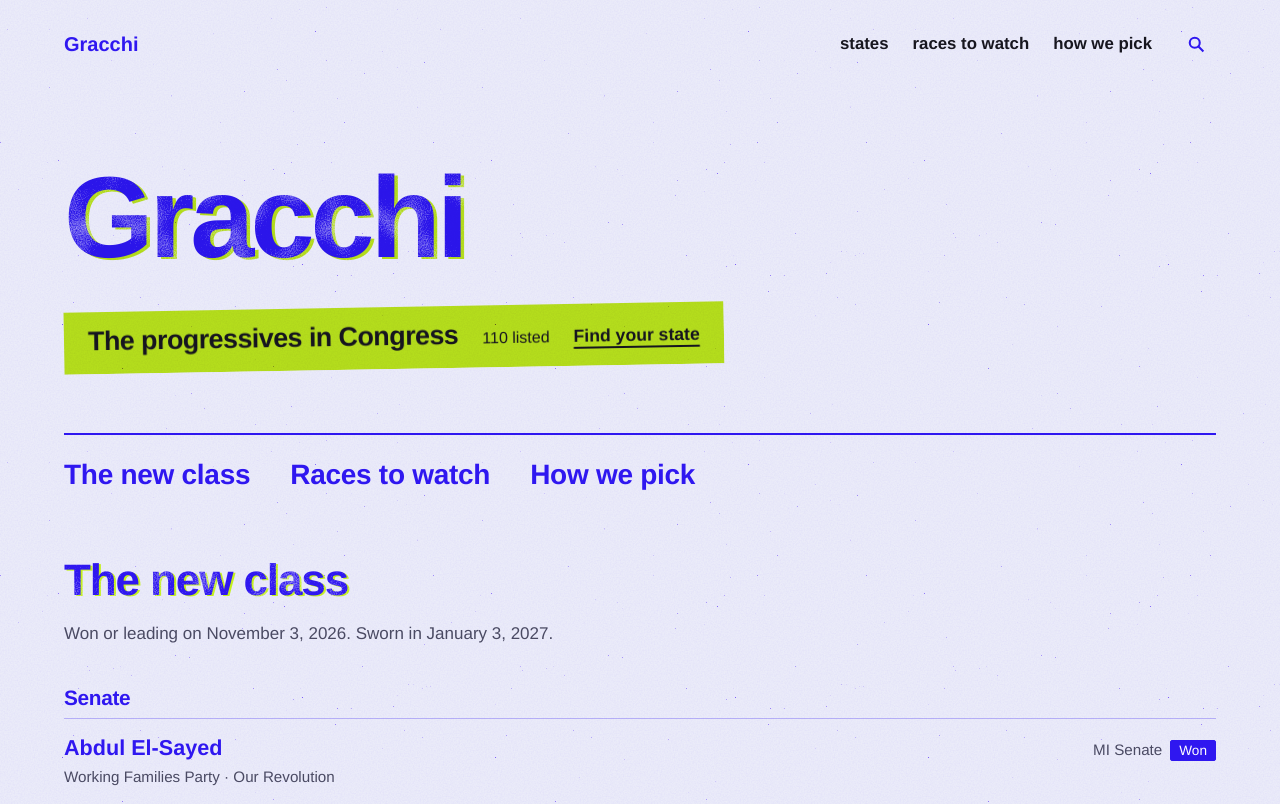
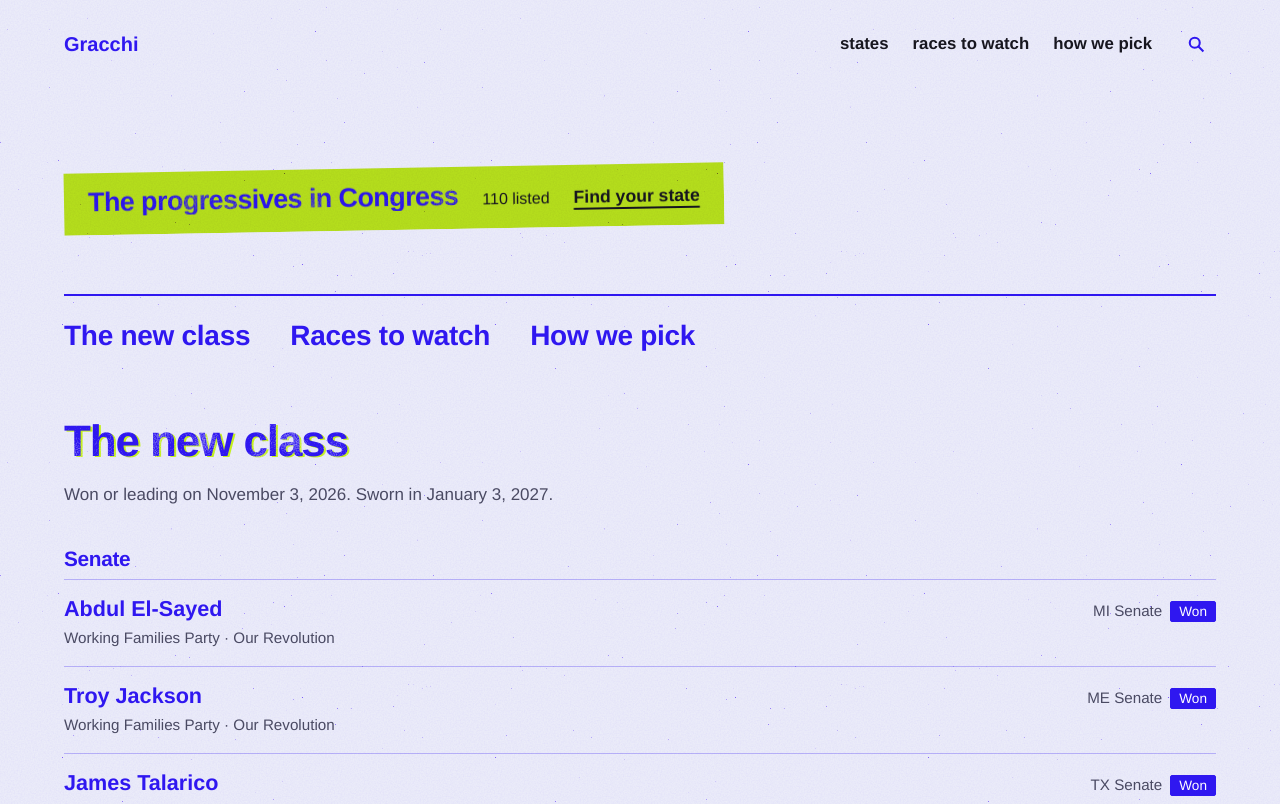
Before and after one commit to nicoleman0/congress-tracker, a Next.js app: page / in a window 1280 px wide. Shown: the top 804 px of the page. Built offline with nearby package versions, Linux system fonts and the light colour scheme; a web font is replaced by a local one.

Commit message:
Drop the large site title from the home page
The header already names the site. The lime card's line becomes the h1.

```diff
--- a/app/globals.css
+++ b/app/globals.css
@@ -269,7 +269,6 @@ h1,
 
 /* ============================================================
    Hero: title in ultramarine, lime overprint strip for the one action.
-   Home uses the display size; member pages keep the headline size.
    ============================================================ */
 .hero {
   padding: var(--s-4) 0 0;
@@ -285,11 +284,6 @@ h1,
   z-index: 1;
   margin: 0;
   mix-blend-mode: multiply;
-}
-.hero-title--display {
-  font-size: clamp(3.5rem, 9vw, 8.5rem);
-  line-height: 0.86;
-  letter-spacing: -0.035em;
 }
 .hero-card {
   position: relative;
@@ -314,6 +308,7 @@ h1,
       wobble 0.6s ease-in-out;
   }
 }
+.hero-card:first-child { margin-top: 0; }
 .hero-role {
   font: 800 clamp(1.4rem, 2.1vw, 1.85rem)/1 var(--font-display);
   letter-spacing: -0.02em;
--- a/app/page.tsx
+++ b/app/page.tsx
@@ -1,7 +1,6 @@
 import Link from "next/link";
 import { MemberList } from "@/components/ui";
 import { allMembers, membersIn, newClass } from "@/lib/data";
-import { SITE_NAME } from "@/lib/site";
 import { STATES } from "@/lib/states";
 
 export default function Home() {
@@ -14,9 +13,8 @@ export default function Home() {
     <>
       <section className="hero" aria-labelledby="hero-title">
         <div className="hero-id">
-          <h1 id="hero-title" className="hero-title hero-title--display">{SITE_NAME}</h1>
           <div className="hero-card">
-            <p className="hero-role">The progressives in Congress</p>
+            <h1 id="hero-title" className="hero-role">The progressives in Congress</h1>
             <p className="hero-detail">{total} listed</p>
             <a className="hero-action" href="#states">Find your state</a>
           </div>
```
